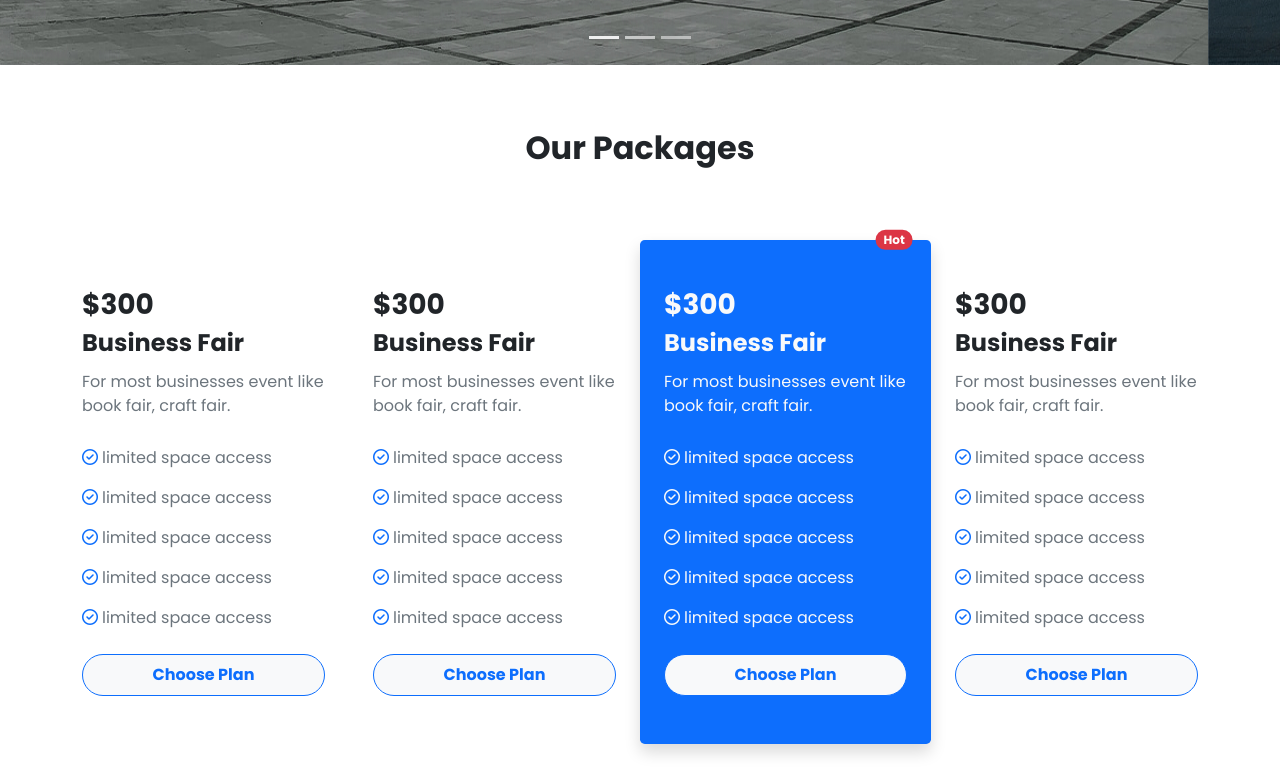
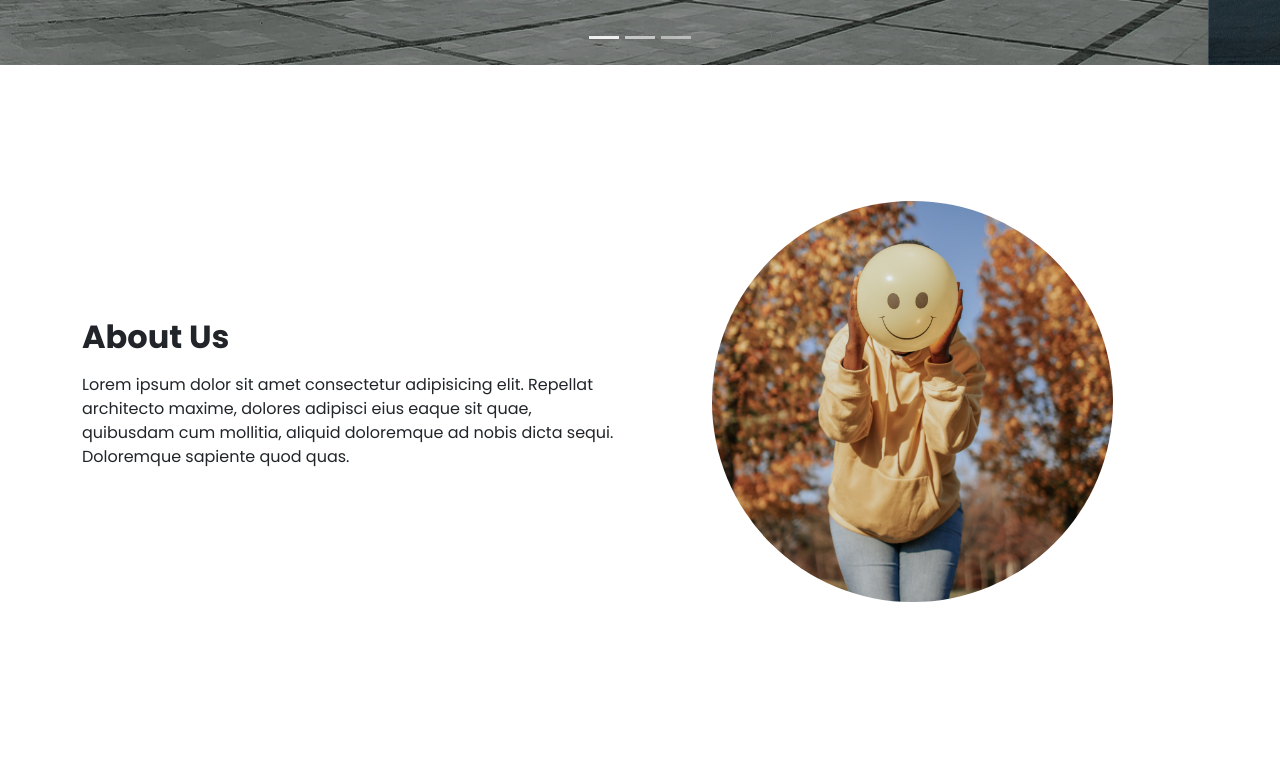
Before and after one commit to Sakib6071/convention-center, a plain HTML site: page index.html in a window 1280 px wide. Shown: the part 829-1600 px from the top of the page. Drawn offline with Linux system fonts and the light colour scheme.

Commit message:
develop about us section

```diff
--- a/index.html
+++ b/index.html
@@ -69,8 +69,23 @@
 
       </section>
 
+      <!-- about us section -->
+      <section id="aboutUs" class="py-5">
+        <div class="container">
+          <div class="row d-flex align-items-center g-5">
+            <div class="col-12 col-md-6">
+              <h2 class="fw-bold pb-2 text-center text-md-start">About Us</h2>
+              <p>Lorem ipsum dolor sit amet consectetur adipisicing elit. Repellat architecto maxime, dolores adipisci eius eaque sit quae, quibusdam cum mollitia, aliquid doloremque ad nobis dicta sequi. Doloremque sapiente quod quas.</p>
+            </div>
+            <div class="col-12 col-md-6">
+              <img src="images/aboutUs.jpg" class="img-fluid w-75 m-0 m-md-5 rounded-circle d-block mx-auto" alt="about us photo">
+            </div>
+          </div>
+        </div>
+      </section>
+
       <!-- package section -->
-      <section class="package" id="package">
+      <section class="package py-5" id="package">
         <h2 class="fw-bold text-center mb-5 p-4">Our Packages</h2>
         <div class="container mt-5">
           <div class="row g-5">
@@ -151,10 +166,10 @@
       </section>
 
       <!-- FAQ section -->
-      <section id="faq">
+      <section id="faq" class="py-5 mt-4">
         <div class="container">
           <div class="row d-flex align-items-center justify-content-center g-5">
-            <h2 class="fw-bold text-center mb-5 p-4">Frequently Asked Question</h2>
+            <h2 class="fw-bold text-center p-4">Frequently Asked Question</h2>
             <div class="col-md-12 col-lg-6 order-2 order-lg-1">
               <div class="accordion" id="accordionExample">
                 <div class="accordion-item border border-1">
```
Also changed, not shown: images/aboutUs.jpg (added).
